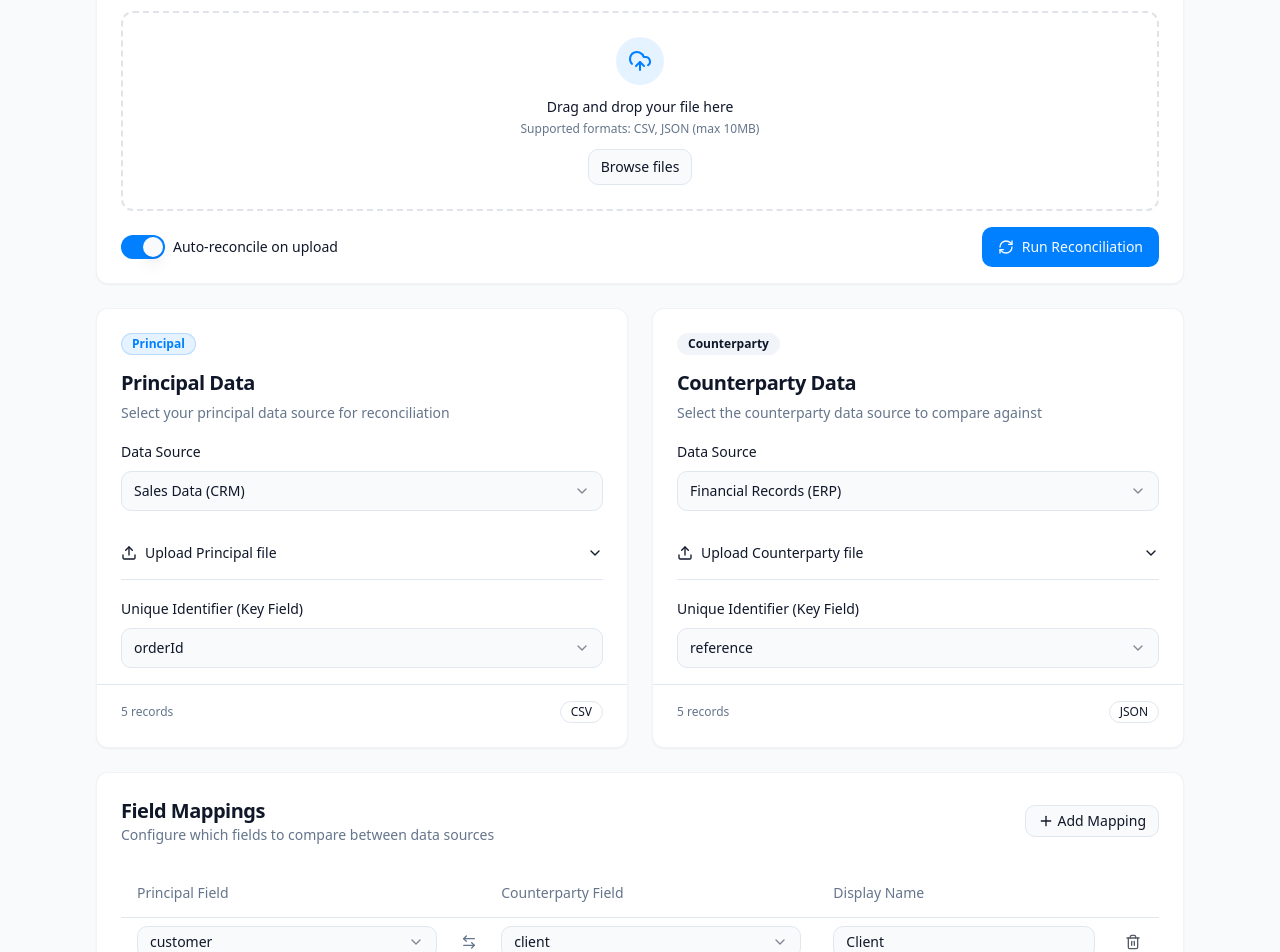
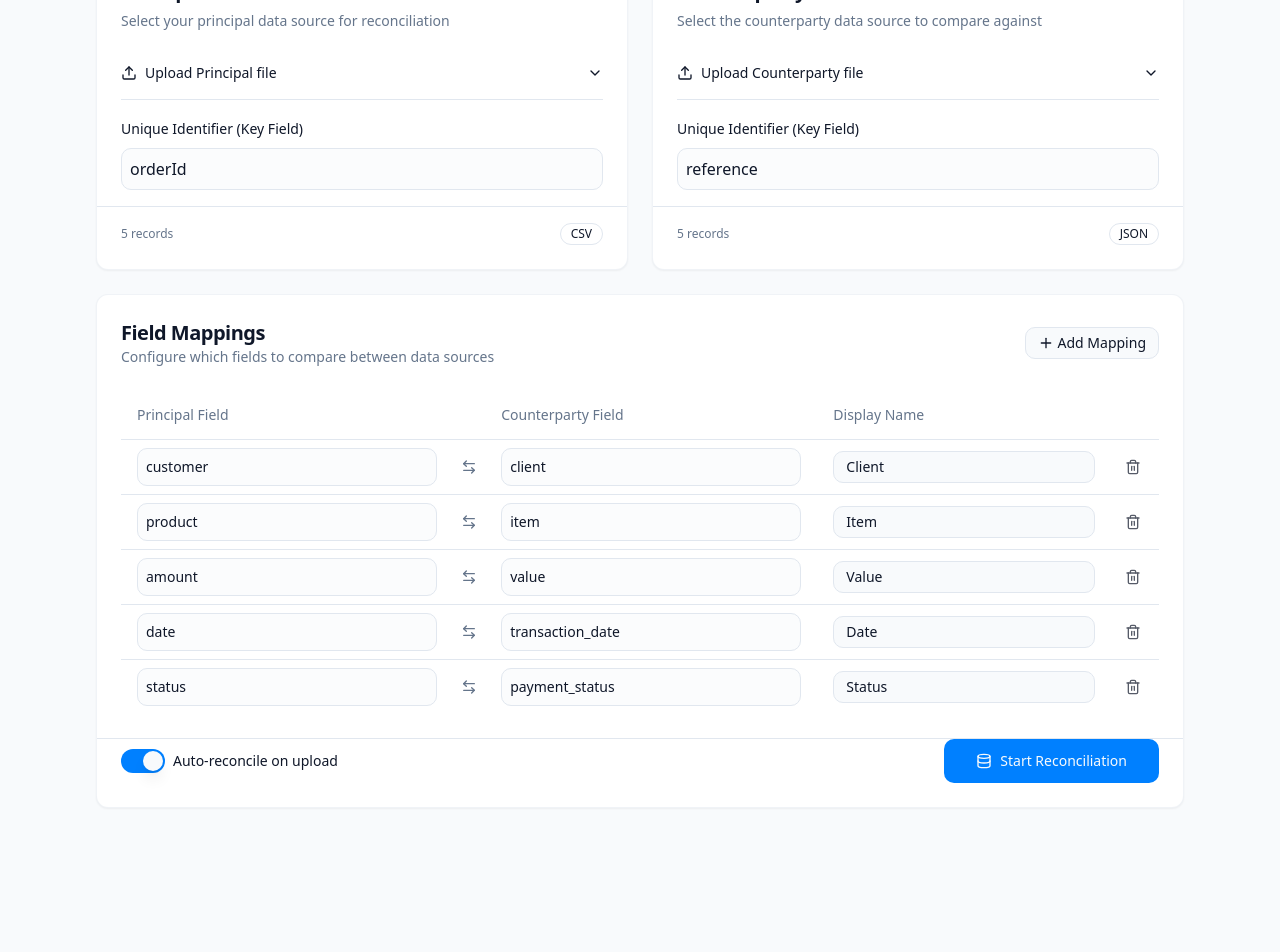
Before and after one commit to DWilko85/tdrecons, a React (Vite) app: page /configure in a window 1280 px wide. Shown: the part 340-1292 px from the top of the page. After the commit the page ends 1212 px from the top, so only its background shows below. Built offline with nearby package versions, Linux system fonts and the light colour scheme.

Commit message:
Remove quick start and data source sections
Removed the quick start and data source sections from the configuration page.

```diff
--- a/src/components/DataSourceConfig.tsx
+++ b/src/components/DataSourceConfig.tsx
@@ -8,13 +8,6 @@ import {
   CardHeader,
   CardTitle
 } from "@/components/ui/card";
-import {
-  Select,
-  SelectContent,
-  SelectItem,
-  SelectTrigger,
-  SelectValue
-} from "@/components/ui/select";
 import {
   Table,
   TableBody,
@@ -44,7 +37,6 @@ import { cn } from "@/lib/utils";
 import { toast } from "sonner";
 import AnimatedTransition from "./AnimatedTransition";
 import { Badge } from "@/components/ui/badge";
-import FileUpload from "./FileUpload";
 import {
   Accordion,
   AccordionContent,
@@ -54,6 +46,7 @@ import {
 import {
   Switch
 } from "@/components/ui/switch";
+import FileUpload from "./FileUpload";
 
 interface DataSourceConfigProps {
   availableSources: DataSource[];
@@ -100,48 +93,6 @@ const DataSourceConfig: React.FC<DataSourceConfigProps> = ({
     onFileUpload(data, fileName, 'sourceB', autoReconcileOnUpload);
   };
 
-  // Handle general file upload (auto-assign to A or B)
-  const handleFileUpload = (data: any[], fileName: string) => {
-    onFileUpload(data, fileName, 'auto', autoReconcileOnUpload);
-  };
-
-  // Handle source A selection
-  const handleSourceAChange = (value: string) => {
-    const source = availableSources.find(s => s.id === value) || null;
-    onSetSourceA(source);
-  };
-
-  // Handle source B selection
-  const handleSourceBChange = (value: string) => {
-    const source = availableSources.find(s => s.id === value) || null;
-    onSetSourceB(source);
-  };
-
-  // Handle key field selection for source A
-  const handleKeyAChange = (value: string) => {
-    onUpdateKeyMapping(value, keyMapping.sourceBField);
-  };
-
-  // Handle key field selection for source B
-  const handleKeyBChange = (value: string) => {
-    onUpdateKeyMapping(keyMapping.sourceAField, value);
-  };
-
-  // Handle field mapping update
-  const handleMappingChange = (index: number, field: string, value: string) => {
-    const mapping = { ...mappings[index] };
-
-    if (field === 'sourceFieldA') {
-      mapping.sourceFieldA = value;
-    } else if (field === 'sourceFieldB') {
-      mapping.sourceFieldB = value;
-    } else if (field === 'displayName') {
-      mapping.displayName = value;
-    }
-
-    onUpdateMapping(index, mapping);
-  };
-
   // Handle adding a new mapping
   const handleAddMapping = () => {
     if (!sourceA || !sourceB) {
@@ -164,44 +115,8 @@ const DataSourceConfig: React.FC<DataSourceConfigProps> = ({
   return (
     <div className="space-y-6">
       <AnimatedTransition type="slide-up" delay={0.1}>
-        {/* Quick Start Upload */}
-        <Card className="border border-border/50 shadow-sm mb-6">
-          <CardHeader className="pb-4">
-            <CardTitle className="text-xl">Quick Start</CardTitle>
-            <CardDescription>
-              Upload your data files to begin reconciliation
-            </CardDescription>
-          </CardHeader>
-          <CardContent className="pb-4">
-            <FileUpload
-              onFileLoaded={handleFileUpload}
-              maxSizeMB={10}
-            />
-            <div className="flex items-center justify-between mt-4">
-              <div className="flex items-center space-x-2">
-                <Switch
-                  id="auto-reconcile"
-                  checked={autoReconcileOnUpload}
-                  onCheckedChange={setAutoReconcileOnUpload}
-                />
-                <Label htmlFor="auto-reconcile">Auto-reconcile on upload</Label>
-              </div>
-
-              {canReconcile && (
-                <Button
-                  className="gap-2"
-                  onClick={handleReconcile}
-                >
-                  <RefreshCw className="h-4 w-4" />
-                  Run Reconciliation
-                </Button>
-              )}
-            </div>
-          </CardContent>
-        </Card>
-
         <div className="grid grid-cols-1 md:grid-cols-2 gap-6">
-          {/* Source A Configuration */}
+          {/* Principal Data */}
           <Card className="border border-border/50 shadow-sm">
             <CardHeader className="pb-4">
               <Badge className="w-fit mb-2 bg-primary/10 text-primary border-primary/20 hover:bg-primary/20">
@@ -214,25 +129,6 @@ const DataSourceConfig: React.FC<DataSourceConfigProps> = ({
             </CardHeader>
             <CardContent className="pb-4">
               <div className="space-y-4">
-                <div className="space-y-2">
-                  <Label htmlFor="sourceA">Data Source</Label>
-                  <Select
-                    value={sourceA?.id || ""}
-                    onValueChange={handleSourceAChange}
-                  >
-                    <SelectTrigger id="sourceA" className="w-full">
-                      <SelectValue placeholder="Select a data source" />
-                    </SelectTrigger>
-                    <SelectContent position="popper">
-                      {availableSources.map((source) => (
-                        <SelectItem key={source.id} value={source.id}>
-                          {source.name}
-                        </SelectItem>
-                      ))}
-                    </SelectContent>
-                  </Select>
-                </div>
-
                 <Accordion type="single" collapsible className="w-full">
                   <AccordionItem value="upload">
                     <AccordionTrigger className="text-sm font-medium">
@@ -250,21 +146,9 @@ const DataSourceConfig: React.FC<DataSourceConfigProps> = ({
                 {sourceA && (
                   <div className="space-y-2 animate-fade-in">
                     <Label htmlFor="keyFieldA">Unique Identifier (Key Field)</Label>
-                    <Select
-                      value={keyMapping.sourceAField}
-                      onValueChange={handleKeyAChange}
-                    >
-                      <SelectTrigger id="keyFieldA">
-                        <SelectValue placeholder="Select key field" />
-                      </SelectTrigger>
-                      <SelectContent position="popper">
-                        {sourceA.fields.map((field) => (
-                          <SelectItem key={field} value={field}>
-                            {field}
-                          </SelectItem>
-                        ))}
-                      </SelectContent>
-                    </Select>
+                    <div className="p-2 border rounded-md bg-background/50">
+                      {keyMapping.sourceAField || "No key field selected"}
+                    </div>
                   </div>
                 )}
               </div>
@@ -279,7 +163,7 @@ const DataSourceConfig: React.FC<DataSourceConfigProps> = ({
             )}
           </Card>
 
-          {/* Source B Configuration */}
+          {/* Counterparty Data */}
           <Card className="border border-border/50 shadow-sm">
             <CardHeader className="pb-4">
               <Badge className="w-fit mb-2 bg-secondary text-secondary-foreground border-secondary/50 hover:bg-secondary/80">
@@ -292,25 +176,6 @@ const DataSourceConfig: React.FC<DataSourceConfigProps> = ({
             </CardHeader>
             <CardContent className="pb-4">
               <div className="space-y-4">
-                <div className="space-y-2">
-                  <Label htmlFor="sourceB">Data Source</Label>
-                  <Select
-                    value={sourceB?.id || ""}
-                    onValueChange={handleSourceBChange}
-                  >
-                    <SelectTrigger id="sourceB" className="w-full">
-                      <SelectValue placeholder="Select a data source" />
-                    </SelectTrigger>
-                    <SelectContent position="popper">
-                      {availableSources.map((source) => (
-                        <SelectItem key={source.id} value={source.id}>
-                          {source.name}
-                        </SelectItem>
-                      ))}
-                    </SelectContent>
-                  </Select>
-                </div>
-
                 <Accordion type="single" collapsible className="w-full">
                   <AccordionItem value="upload">
                     <AccordionTrigger className="text-sm font-medium">
@@ -328,21 +193,9 @@ const DataSourceConfig: React.FC<DataSourceConfigProps> = ({
                 {sourceB && (
                   <div className="space-y-2 animate-fade-in">
                     <Label htmlFor="keyFieldB">Unique Identifier (Key Field)</Label>
-                    <Select
-                      value={keyMapping.sourceBField}
-                      onValueChange={handleKeyBChange}
-                    >
-                      <SelectTrigger id="keyFieldB">
-                        <SelectValue placeholder="Select key field" />
-                      </SelectTrigger>
-                      <SelectContent position="popper">
-                        {sourceB.fields.map((field) => (
-                          <SelectItem key={field} value={field}>
-                            {field}
-                          </SelectItem>
-                        ))}
-                      </SelectContent>
-                    </Select>
+                    <div className="p-2 border rounded-md bg-background/50">
+                      {keyMapping.sourceBField || "No key field selected"}
+                    </div>
                   </div>
                 )}
               </div>
@@ -398,47 +251,23 @@ const DataSourceConfig: React.FC<DataSourceConfigProps> = ({
                       {mappings.map((mapping, index) => (
                         <TableRow key={index} className="group">
                           <TableCell className="py-2">
-                            <Select
-                              value={mapping.sourceFieldA}
-                              onValueChange={(value) => handleMappingChange(index, "sourceFieldA", value)}
-                            >
-                              <SelectTrigger className="h-8">
-                                <SelectValue placeholder="Select field" />
-                              </SelectTrigger>
-                              <SelectContent>
-                                {sourceA.fields.map((field) => (
-                                  <SelectItem key={field} value={field}>
-                                    {field}
-                                  </SelectItem>
-                                ))}
-                              </SelectContent>
-                            </Select>
+                            <div className="p-2 border rounded-md bg-background/50">
+                              {mapping.sourceFieldA}
+                            </div>
                           </TableCell>
                           <TableCell className="px-0 text-center">
                             <ArrowLeftRight className="w-4 h-4 text-muted-foreground mx-auto" />
                           </TableCell>
                           <TableCell className="py-2">
-                            <Select
-                              value={mapping.sourceFieldB}
-                              onValueChange={(value) => handleMappingChange(index, "sourceFieldB", value)}
-                            >
-                              <SelectTrigger className="h-8">
-                                <SelectValue placeholder="Select field" />
-                              </SelectTrigger>
-                              <SelectContent>
-                                {sourceB.fields.map((field) => (
-                                  <SelectItem key={field} value={field}>
-                                    {field}
-                                  </SelectItem>
-                                ))}
-                              </SelectContent>
-                            </Select>
+                            <div className="p-2 border rounded-md bg-background/50">
+                              {mapping.sourceFieldB}
+                            </div>
                           </TableCell>
                           <TableCell className="py-2">
                             <Input
                               className="h-8"
                               value={mapping.displayName}
-                              onChange={(e) => handleMappingChange(index, "displayName", e.target.value)}
+                              onChange={(e) => onUpdateMapping(index, {...mapping, displayName: e.target.value})}
                             />
                           </TableCell>
                           <TableCell className="p-2">
@@ -469,8 +298,18 @@ const DataSourceConfig: React.FC<DataSourceConfigProps> = ({
               )}
             </CardContent>
             <CardFooter className="border-t">
+              <div className="w-full flex items-center justify-between">
+                <div className="flex items-center space-x-2">
+                  <Switch
+                    id="auto-reconcile"
+                    checked={autoReconcileOnUpload}
+                    onCheckedChange={setAutoReconcileOnUpload}
+                  />
+                  <Label htmlFor="auto-reconcile">Auto-reconcile on upload</Label>
+                </div>
+
                 <Button
-                className="w-full gap-2"
+                  className="gap-2"
                   size="lg"
                   onClick={handleReconcile}
                   disabled={!canReconcile}
@@ -478,6 +317,7 @@ const DataSourceConfig: React.FC<DataSourceConfigProps> = ({
                   <Database className="w-4 h-4" />
                   Start Reconciliation
                 </Button>
+              </div>
             </CardFooter>
           </Card>
         </AnimatedTransition>
```
Lines whose indentation alone changed are shown as unchanged.
